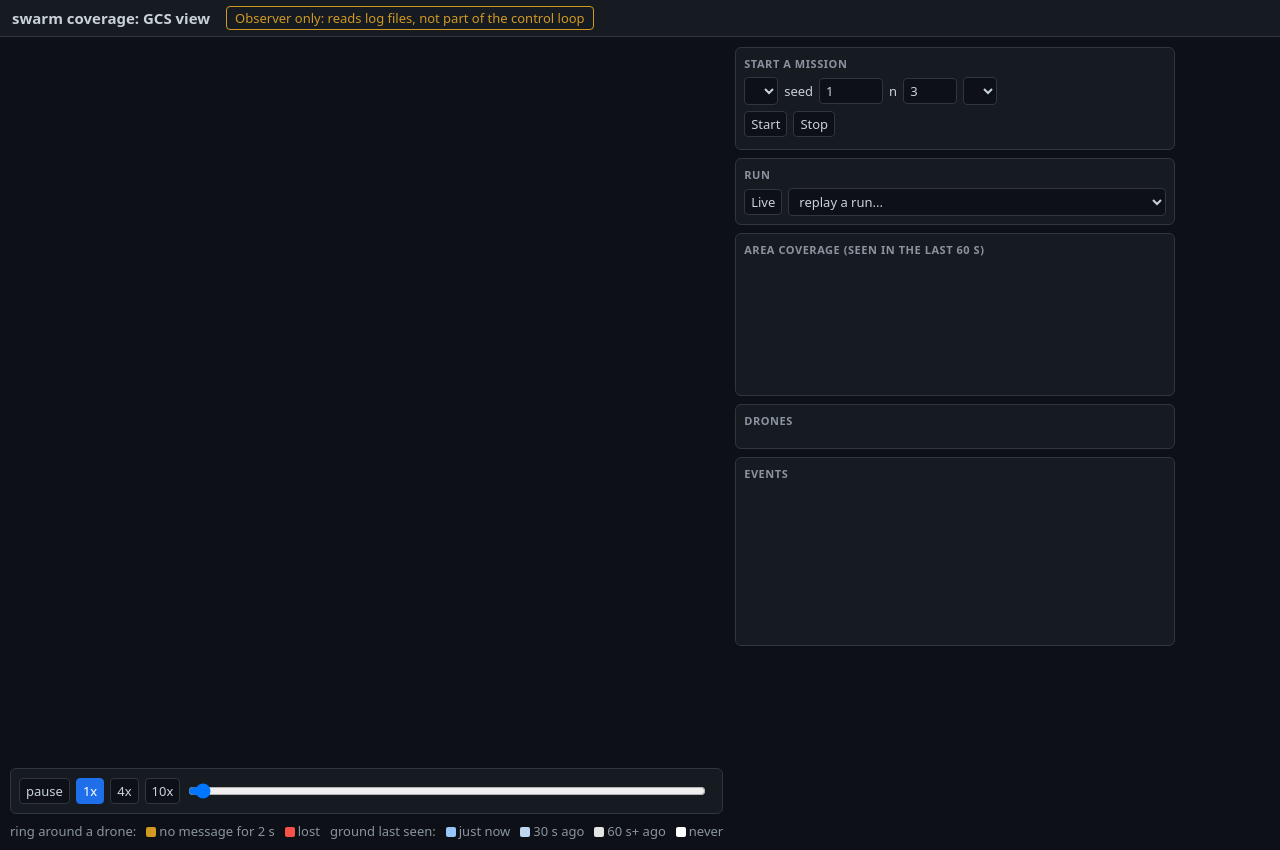
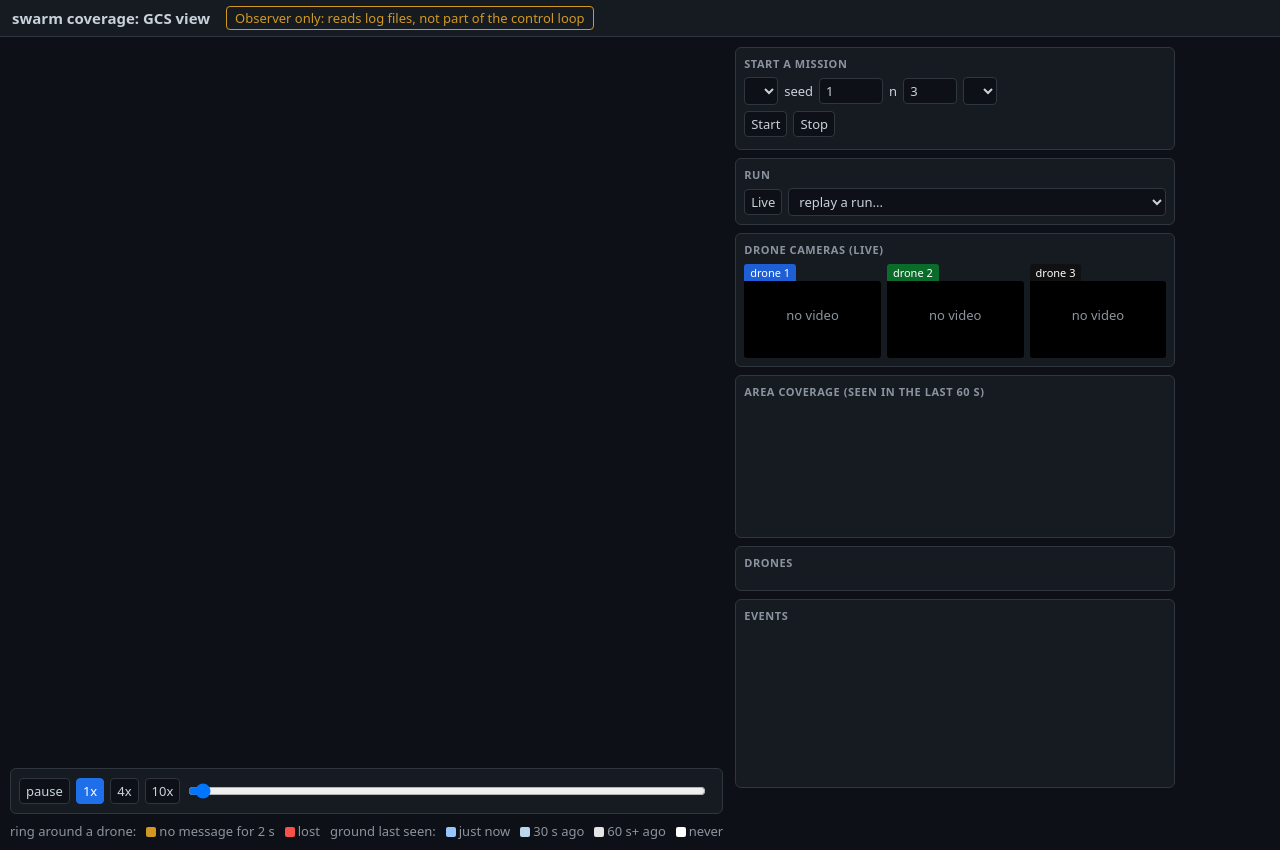
Before and after one commit to deepakpopli/ap-swarm-coverage, a plain HTML site: page gui/static/index.html in a window 1280 px wide. Drawn offline with Linux system fonts and the light colour scheme; no server answers.

Commit message:
web view: live drone camera players over webrtc

```diff
--- a/gui/static/index.html
+++ b/gui/static/index.html
@@ -43,6 +43,7 @@ th{color:#8b949e;font-weight:normal}
     <div class="row" style="margin-top:6px"><button id="start">Start</button><button id="stop">Stop</button><span id="runstate" class="dim"></span></div><pre id="tail"></pre></div>
   <div class="box"><h3>Run</h3><div class="row"><button id="live">Live</button>
     <select id="runs" style="flex:1;min-width:0"><option value="">replay a run...</option></select></div></div>
+  <div class="box" id="videobox"><h3>Drone cameras (live)</h3></div>
   <div class="box" id="zonebox" hidden><h3>Priority zone: whole zone last seen</h3>
     <div class="row"><span id="zoneage" class="huge"></span></div>
     <div class="bar"><div id="zonebar"></div></div><div id="zoneok"></div></div>
@@ -56,4 +57,5 @@ th{color:#8b949e;font-weight:normal}
 </main>
 <script src="geom.js"></script>
 <script src="app.js"></script>
+<script src="video.js"></script>
 </body></html>
--- /dev/null
+++ b/gui/static/video.js
@@ -0,0 +1,87 @@
+// Live drone cameras: WebRTC from MediaMTX (tools/mediamtx.yml) through its WHEP endpoint.
+// The drones publish rtsp://127.0.0.1:8554/droneN; the page plays http://<its host>:8889/droneN/whep.
+"use strict";
+(() => {
+  const N = 3, RETRY_MS = 3000, WHEP_PORT = 8889;
+  const COLORS = ["#1f5fd6", "#0b6b2a", "#111111"];   // until /api/runs gives geometry.colors
+  const box = document.getElementById("videobox");
+  if (!box) return;
+  const players = [];
+
+  function whepUrl(id) {
+    const host = location.hostname.includes(":") ? `[${location.hostname}]` : location.hostname;
+    return `${location.protocol}//${host}:${WHEP_PORT}/drone${id}/whep`;
+  }
+
+  function waitIce(pc) {             // MediaMTX takes the offer with all candidates in it
+    if (pc.iceGatheringState === "complete") return Promise.resolve();
+    return new Promise((done) => {
+      const t = setTimeout(done, 2000);
+      pc.addEventListener("icegatheringstatechange", () => {
+        if (pc.iceGatheringState === "complete") { clearTimeout(t); done(); }
+      });
+    });
+  }
+
+  function makePlayer(id) {
+    const cell = document.createElement("div");
+    cell.style.cssText = "flex:1;min-width:0;position:relative";
+    cell.innerHTML = `<div class="vlabel" style="font-size:11px;color:#fff;padding:1px 6px;border-radius:3px 3px 0 0;display:inline-block">drone ${id}</div>` +
+      `<video muted autoplay playsinline style="width:100%;aspect-ratio:16/9;background:#000;display:block;border-radius:0 3px 3px 3px"></video>` +
+      `<div class="vmsg dim" style="position:absolute;left:0;right:0;top:45%;text-align:center">no video</div>`;
+    const p = {id, cell, video: cell.querySelector("video"), msg: cell.querySelector(".vmsg"),
+      label: cell.querySelector(".vlabel"), pc: null, timer: null, on: false};
+    p.label.style.background = COLORS[(id - 1) % COLORS.length];
+    p.video.onplaying = () => (p.msg.hidden = true);
+    return p;
+  }
+
+  function stop(p, retry) {
+    clearTimeout(p.timer);
+    if (p.pc) { p.pc.close(); p.pc = null; }
+    p.video.srcObject = null; p.msg.hidden = false; p.msg.textContent = p.on ? "no video" : "live only";
+    if (retry && p.on) p.timer = setTimeout(() => connect(p), RETRY_MS);
+  }
+
+  async function connect(p) {
+    stop(p, false);
+    const pc = new RTCPeerConnection();   // no ICE servers: MediaMTX gives its LAN / VPN addresses
+    p.pc = pc;
+    pc.addTransceiver("video", {direction: "recvonly"});
+    pc.ontrack = (e) => { p.video.srcObject = e.streams[0] || new MediaStream([e.track]); };
+    pc.onconnectionstatechange = () => {
+      if (p.pc === pc && ["failed", "disconnected", "closed"].includes(pc.connectionState)) stop(p, true);
+    };
+    try {
+      await pc.setLocalDescription(await pc.createOffer());
+      await waitIce(pc);
+      const r = await fetch(whepUrl(p.id), {method: "POST", headers: {"Content-Type": "application/sdp"},
+        body: pc.localDescription.sdp});
+      if (r.status !== 201) throw new Error("WHEP " + r.status);   // 404: the drone is not publishing
+      if (p.pc !== pc) return;
+      await pc.setRemoteDescription({type: "answer", sdp: await r.text()});
+    } catch (err) {
+      if (p.pc === pc) stop(p, true);
+    }
+  }
+
+  function setLive(on) {             // app.js keeps `mode`: "live" or "replay"
+    for (const p of players) {
+      if (p.on === on) continue;
+      p.on = on;
+      if (on) connect(p); else stop(p, false);
+    }
+  }
+
+  const row = document.createElement("div");
+  row.className = "row";
+  row.style.alignItems = "flex-start";
+  for (let id = 1; id <= N; id++) { const p = makePlayer(id); players.push(p); row.appendChild(p.cell); }
+  box.appendChild(row);
+  players.forEach((p) => stop(p, false));
+  setInterval(() => {
+    if (typeof geo !== "undefined" && geo && geo.colors)
+      players.forEach((p) => (p.label.style.background = geo.colors[(p.id - 1) % geo.colors.length]));
+    setLive(typeof mode !== "undefined" && mode === "live");
+  }, 1000);
+})();
```
Also changed, not shown: 1 other file.
